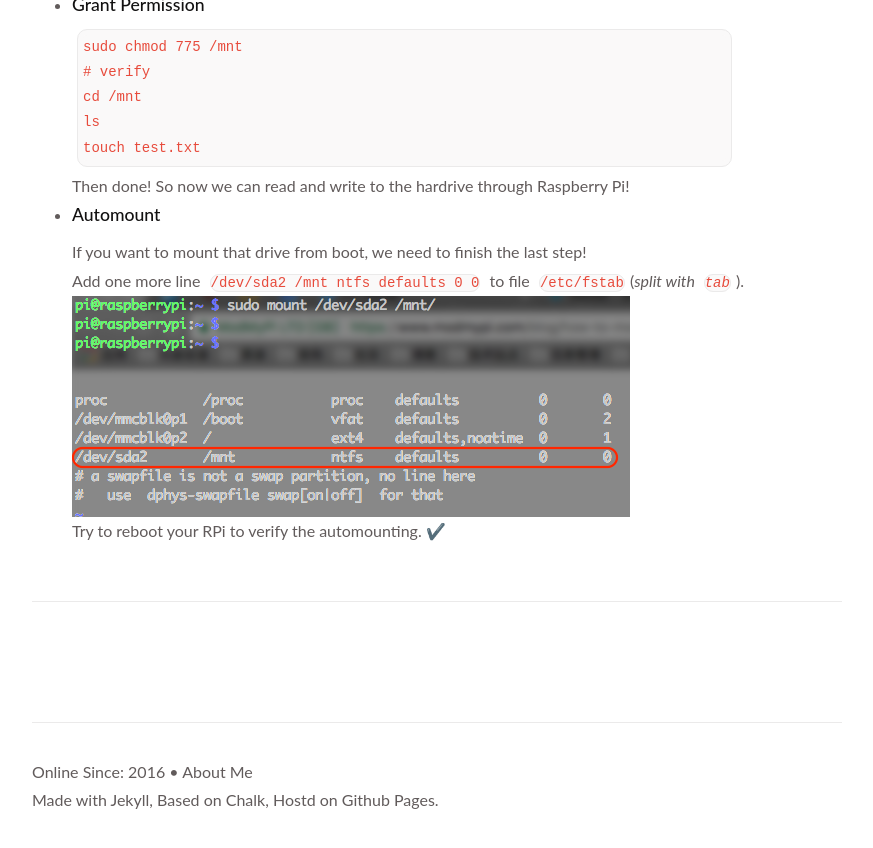
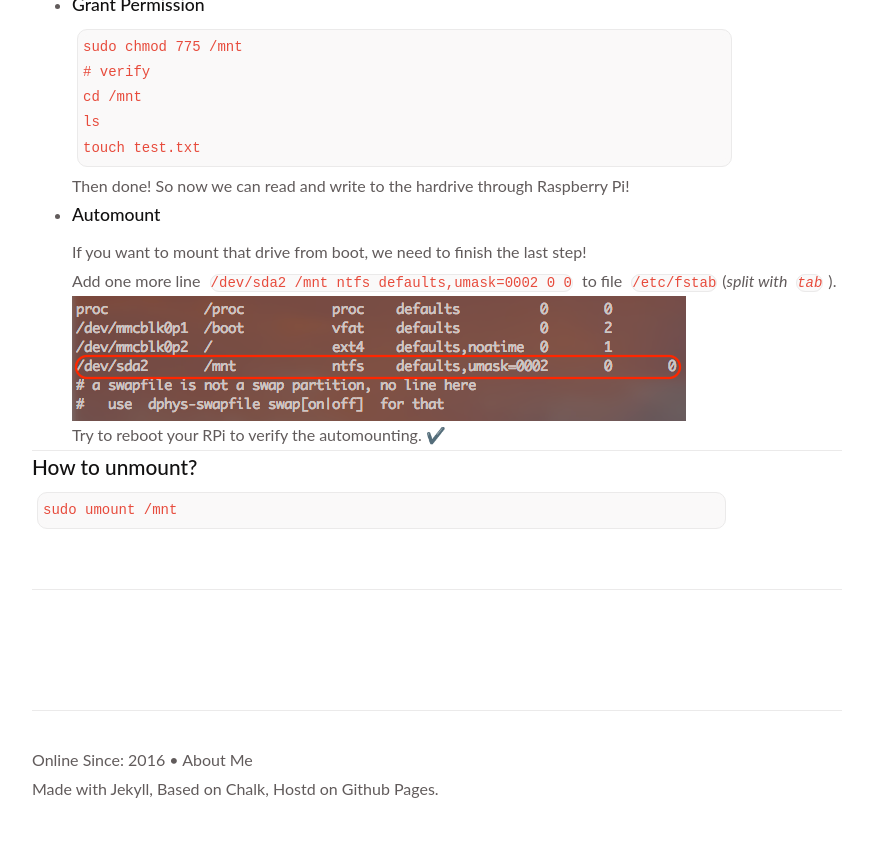
Before and after one commit to modx-space/shawzt.github.io, a Jekyll site: the page built from _posts/2017-01-31-mount-external-HD-on-raspbian.md, in a window 1280 px wide and 900 px high, scrolled down 1152 px. Shown: the top 848 px of the window, without its empty margins (203-1076 px from the left). Built offline with Jekyll 4.4.1, drawn with Linux system fonts in a browser that asks for light colours; comment, search, counter and statistics services are not loaded.

Commit message:
Update blog: how to mount external hard drive on raspbian
1. fix automount permission issue
2. add one more section for unmount

````diff
--- a/_posts/2017-01-31-mount-external-HD-on-raspbian.md
+++ b/_posts/2017-01-31-mount-external-HD-on-raspbian.md
@@ -38,9 +38,16 @@ Then done! So now we can read and write to the hardrive through Raspberry Pi!
 
 + #### Automount
 If you want to mount that drive from boot, we need to finish the last step!
-Add one more line `/dev/sda2 /mnt ntfs defaults 0 0` to file `/etc/fstab`(_split with `tab`_).
+Add one more line `/dev/sda2 /mnt ntfs defaults,umask=0002 0 0` to file `/etc/fstab`(_split with `tab`_).
 ![fdisk](/assets/images/automount.png)
 Try to reboot your RPi to verify the automounting. ✔️
+
+---
+
+### How to unmount?
+```
+sudo umount /mnt
+```
 
 
 [1]: https://www.raspberrypi.org/downloads/raspbian/
````
Also changed, not shown: _posts/2017-01-25-fix-raspbian-locale.md (+1 -1 lines), assets/images/automount.png.
